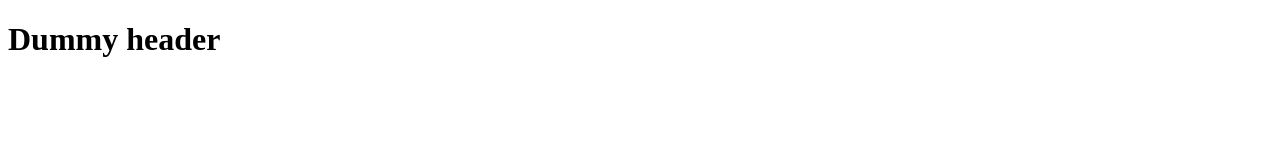
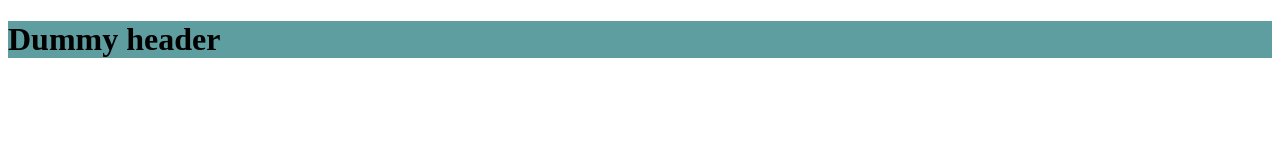
Before and after one commit to zaretmir/lemoncode-bundling-webpack, a website built with webpack: page src/index.html in a window 1280 px wide. Built offline with nearby package versions, Linux system fonts and the light colour scheme.

Commit message:
:hammer: Add styles.css.

```diff
--- a/src/index.html
+++ b/src/index.html
@@ -3,6 +3,7 @@
 <head>
     <meta charset="UTF-8">
     <title>Title</title>
+    <link rel="stylesheet" href="styles.css">
 </head>
 <body>
 <h1 class="main-text">Dummy header</h1>
--- /dev/null
+++ b/src/styles.css
@@ -0,0 +1,3 @@
+.main-text {
+    background-color: cadetblue;
+}
```
